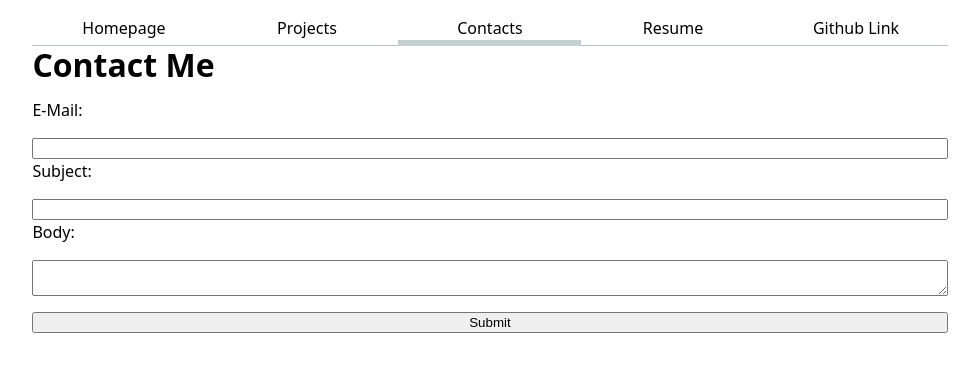
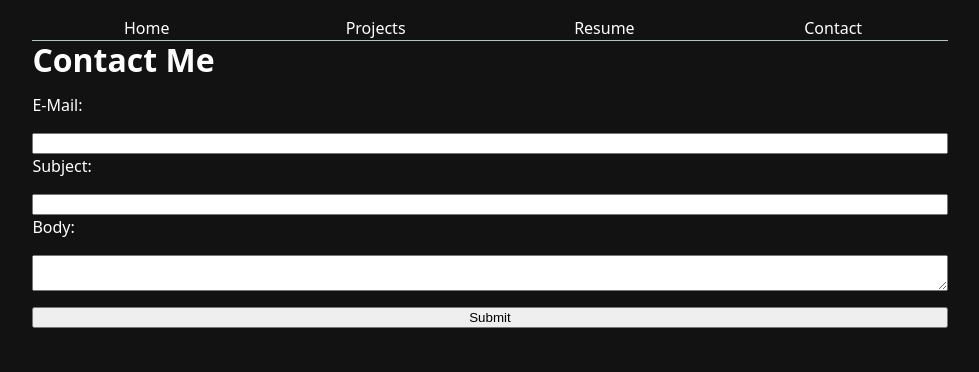
Before and after one commit to Kevin-Wu-12/portfolio, a plain HTML site: page contact/index.html in a window 1280 px wide. Shown: the whole page, without its empty margins (150-1129 px from the left). Drawn offline with Linux system fonts and the light colour scheme.

Commit message:
style updated

```diff
--- a/contact/index.html
+++ b/contact/index.html
@@ -1,15 +1,9 @@
+<body>
     <title>My Contacts</title>
-
 
     <link rel="stylesheet" href="../style.css">
 
-<nav style="display: flex;">
-    <a href="../index.html">Homepage</a>
-    <a href="../projects/index.html">Projects</a>
-    <a href="../contact/index.html" class="current">Contacts</a>
-    <a href="../resume/index.html">Resume</a>
-    <a href="https://github.com/Kevin-Wu-12" target="_blank">Github Link</a>
-</nav>
+
 
     <h1>Contact Me</h1>
 
@@ -28,3 +22,7 @@
         <button>Submit</button>
         </label>
     </form>
+
+
+    <script type="module" src="../global.js"></script>
+</body>
--- a/global.js
+++ b/global.js
@@ -3,3 +3,46 @@ console.log('IT’S ALIVE!');
 function $$(selector, context = document) {
   return Array.from(context.querySelectorAll(selector));
 }
+
+// navLinks = $$("nav a");
+
+// let currentLink = navLinks.find(
+//     (a) => a.host === location.host && a.pathname === location.pathname
+//   );
+
+//   if (currentLink) {
+//     // or if (currentLink !== undefined)
+//     currentLink?.classList.add('current');
+//   }
+
+let pages = [
+    { url: '', title: 'Home' },
+    { url: 'projects/', title: 'Projects' },
+    { url: 'resume/', title: 'Resume' },
+    { url: 'contact/', title: 'Contact' }
+    // add the rest of your pages here
+  ];
+
+let nav = document.createElement('nav');
+document.body.prepend(nav);
+
+const ARE_WE_HOME = document.documentElement.classList.contains('home');
+
+for (let p of pages) {
+    let url = p.url;
+    let title = p.title;
+    // TODO create link and add it to nav
+    // Create link and add it to nav
+    if (!ARE_WE_HOME && !url.startsWith('http')) {
+        url = '../' + url;
+    }
+
+    let a = document.createElement('a');
+    a.href = url;
+    a.textContent = title;
+    nav.append(a);
+
+    if (a.host === location.host && a.pathname === location.pathname) {
+        a.classList.add('current');
+    }
+  }
--- a/style.css
+++ b/style.css
@@ -31,15 +31,24 @@ body {
 
     :root {
       --color-accent: oklch(65% 50% 0);
+      color-scheme: dark;
     }
     html {
       --color-accent: oklch(65% 50% 0);
+      color-scheme: dark;
+    }
+
+    nav {
+      --border-color: oklch(50% 10% 200 / 40%);
+      border-bottom-color: var(--border-color);
+      background-color: color-mix(in oklch, var(--color-accent), canvas 85%);
     }
 
 
-    body {
-      accent-color: var(--color-accent);
-    }
+    background-color: #121212; /* Dark background */
+    color: #ffffff;           /* Light text */
+
+
 
     nav a:hover {
       border-bottom: 0.4em solid oklch(65% 50% 29.5);
@@ -60,7 +69,6 @@ body {
     gap: 10px
   }
 
-  . {}
 
   article {
     display: grid;
@@ -95,4 +103,5 @@ body {
     padding: 0;
 }
 
+
 }
```
Also changed, not shown: index.html (+4 -7 lines), projects/index.html (+3 -7 lines), resume/index.html (+4 -8 lines). Lines whose indentation alone changed are shown as unchanged.
